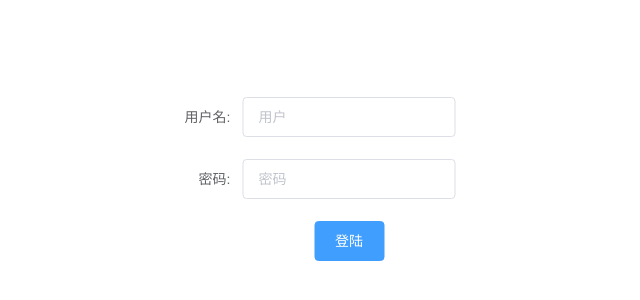
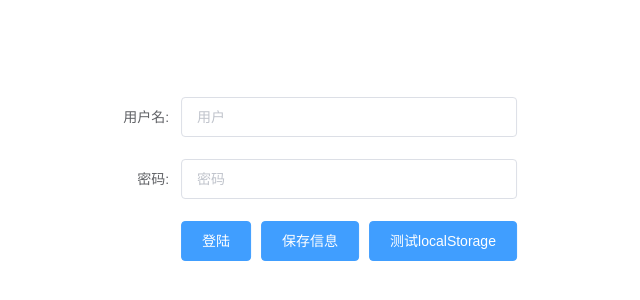
Before and after one commit to wanxiuhua5201314/vueCli3Project, a Vue app: page /mainPage in a window 1280 px wide. Shown: the part 210-510 px from the top of the page, without its empty margins (331-971 px from the left). Built offline with nearby package versions, Linux system fonts and the light colour scheme.

Commit message:
code commit

```diff
--- a/src/components/loginPage.vue
+++ b/src/components/loginPage.vue
@@ -6,12 +6,15 @@
     <el-input v-model="formData.userName" placeholder="用户"></el-input>
   </el-form-item>
   <el-form-item label="密码:">
-    <el-input v-model="formData.passWord" placeholder="密码"></el-input>
+    <el-input v-model="formData.passWord"  type="password" placeholder="密码"></el-input>
   </el-form-item>
   <el-form-item>
     <el-button type="primary" @click="onSubmit">登陆</el-button>
+     <el-button type="primary" @click="saveInfo">保存信息</el-button>
+      <el-button type="primary" @click="test">测试localStorage</el-button>
   </el-form-item>
 </el-form>
+    {{localInfo.userName}} {{localInfo.passWord}}
     </div>
   </div>
 </template>
@@ -24,6 +27,10 @@ export default {
        formData:{
          userName:'',
          passWord:''
+       },
+       localInfo:{
+          userName:'',
+         passWord:''
        }
     }
   },
@@ -34,6 +41,12 @@ export default {
     onSubmit(){
       this.$parent.loginPageShow=false;
       this.$parent.mainPageShow=true;
+    },
+    saveInfo(){
+      localStorage.setItem('userInfo',JSON.stringify(JSON.parse(this.formData)))
+    },
+    test(){
+      this.localInfo=JSON.parse(JSON.stringify(localStorage.getItem('userInfo')));
     }
   }
 }
```
Also changed, not shown: 1 other file (tests, documents, lock files or other folders).
